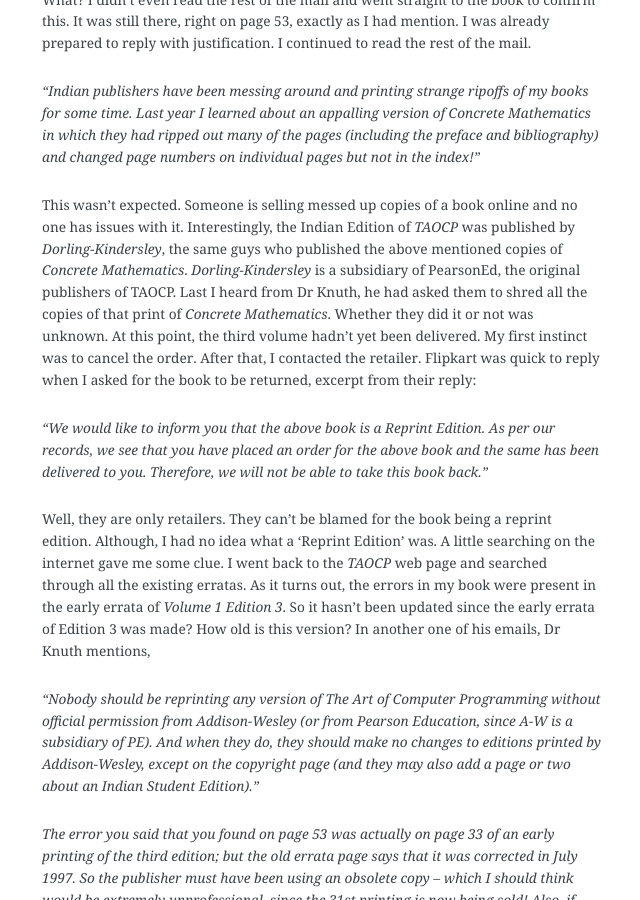
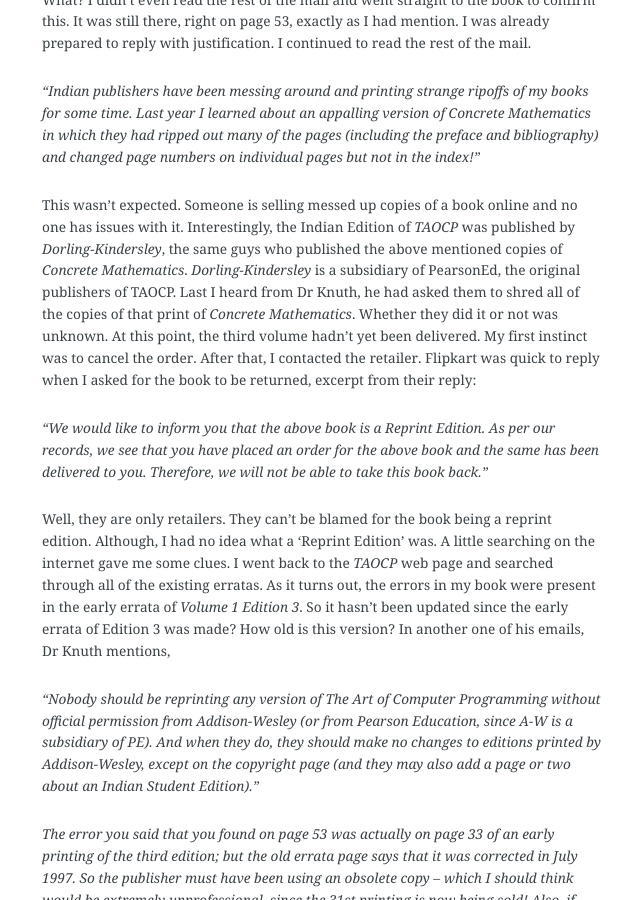
Before and after one commit to AnuragRamdasan/AnuragRamdasan.github.io, a Jekyll site: the page built from _posts/2013-09-04-on-how-TAOCP-was-ruined-for-me.md, in a window 1280 px wide and 900 px high, scrolled down 1136 px. Shown: the whole window, without its empty margins (318-958 px from the left). Built offline with Jekyll 4.4.1, drawn with Linux system fonts in a browser that asks for light colours; Markdown is read by kramdown in place of the engine named in the settings.

Commit message:
Update 2013-09-04-on-how-TAOCP-was-ruined-for-me.md

```diff
--- a/_posts/2013-09-04-on-how-TAOCP-was-ruined-for-me.md
+++ b/_posts/2013-09-04-on-how-TAOCP-was-ruined-for-me.md
@@ -29,13 +29,13 @@ What? I didn't even read the rest of the mail and went straight to the book to c
 *"Indian publishers have been messing around and printing strange ripoffs of my books for some time. Last year I learned about an appalling version of Concrete Mathematics in which they had ripped out many of the pages (including the preface and bibliography) and changed page numbers on individual pages but not in the index!"*
 
 
-This wasn't expected. Someone is selling messed up copies of a book online and no one has issues with it. Interestingly, the Indian Edition of *TAOCP* was published by *Dorling-Kindersley*, the same guys who published the above mentioned copies of *Concrete Mathematics*. *Dorling-Kindersley* is a subsidiary of PearsonEd, the original publishers of TAOCP. Last I heard from Dr Knuth, he had asked them to shred all the copies of that print of *Concrete Mathematics*. Whether they did it or not was unknown. At this point, the third volume hadn't yet been delivered. My first instinct was to cancel the order. After that, I contacted the retailer. Flipkart was quick to reply when I asked for the book to be returned, excerpt from their reply:
+This wasn't expected. Someone is selling messed up copies of a book online and no one has issues with it. Interestingly, the Indian Edition of *TAOCP* was published by *Dorling-Kindersley*, the same guys who published the above mentioned copies of *Concrete Mathematics*. *Dorling-Kindersley* is a subsidiary of PearsonEd, the original publishers of TAOCP. Last I heard from Dr Knuth, he had asked them to shred all of the copies of that print of *Concrete Mathematics*. Whether they did it or not was unknown. At this point, the third volume hadn't yet been delivered. My first instinct was to cancel the order. After that, I contacted the retailer. Flipkart was quick to reply when I asked for the book to be returned, excerpt from their reply:
 
 
 *"We would like to inform you that the above book is a Reprint Edition. As per our records, we see that you have placed an order for the above book and the same has been delivered to you. Therefore, we will not be able to take this book back."*
 
 
-Well, they are only retailers. They can't be blamed for the book being a reprint edition. Although, I had no idea what a 'Reprint Edition' was. A little searching on the internet gave me some clue. I went back to the *TAOCP* web page and searched through all the existing erratas. As it turns out, the errors in my book were present in the early errata of *Volume 1 Edition 3*. So it hasn't been updated since the early errata of Edition 3 was made? How old is this version? In another one of his emails, Dr Knuth mentions,
+Well, they are only retailers. They can't be blamed for the book being a reprint edition. Although, I had no idea what a 'Reprint Edition' was. A little searching on the internet gave me some clues. I went back to the *TAOCP* web page and searched through all of the existing erratas. As it turns out, the errors in my book were present in the early errata of *Volume 1 Edition 3*. So it hasn't been updated since the early errata of Edition 3 was made? How old is this version? In another one of his emails, Dr Knuth mentions,
 
 
 *"Nobody should be reprinting any version of The Art of Computer Programming without official permission from Addison-Wesley (or from Pearson Education, since A-W is a subsidiary of PE). And when they do, they should make no changes to editions  printed by Addison-Wesley, except on the copyright page (and they may also add a page or two about an Indian Student Edition)."*
```
